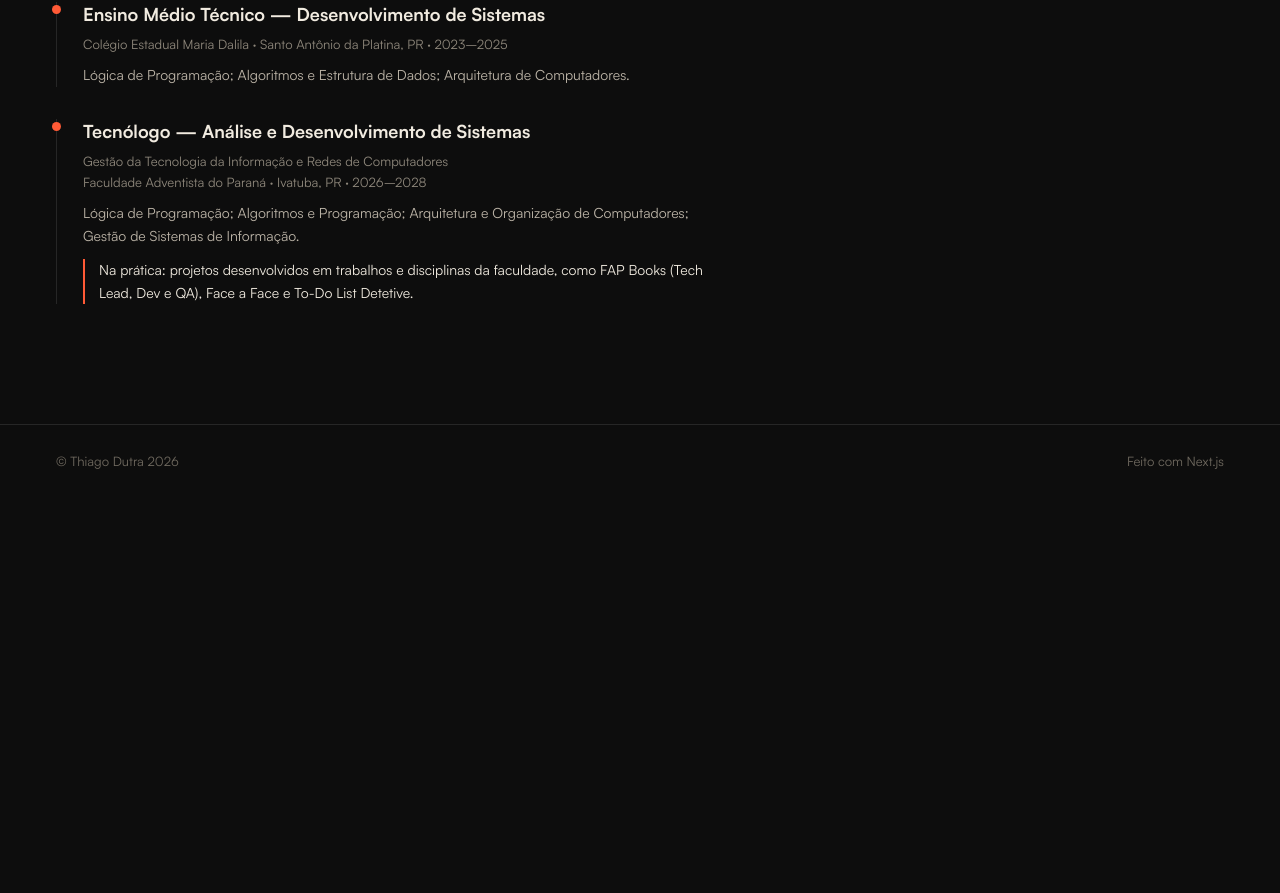
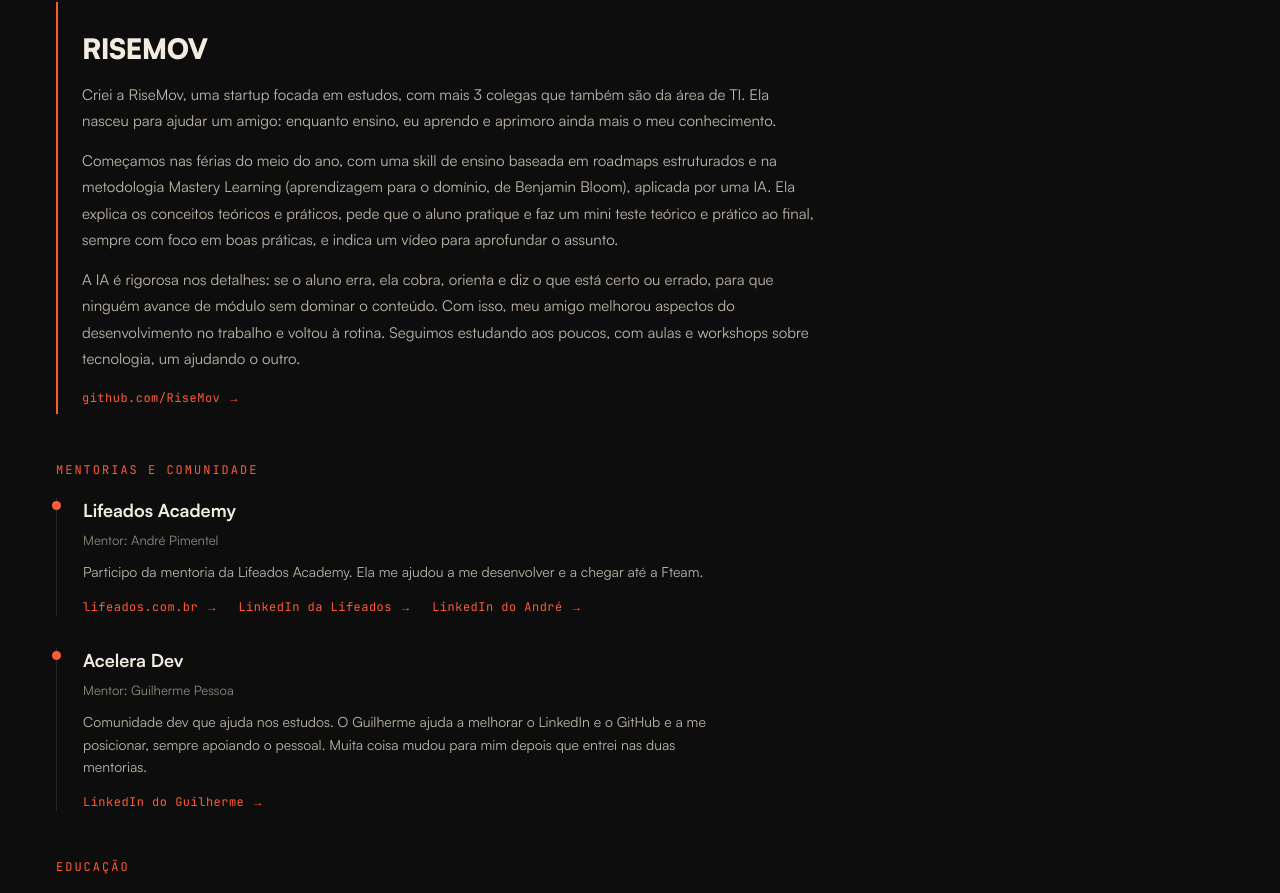
Before and after one commit to dutrathiagodev/portifolio, a Next.js app: page /sobre in a window 1280 px wide. Shown: the part 1884-2777 px from the top of the page. Before the commit the page ends 2382 px from the top, so only its background shows below. Built offline with nearby package versions, Linux system fonts and the light colour scheme; no server answers.

Commit message:
feat(sobre): adiciona a startup RiseMov e as mentorias Lifeados Academy e Acelera Dev

```diff
--- a/src/app/globals.css
+++ b/src/app/globals.css
@@ -1162,6 +1162,52 @@ a.row:hover .row-go {
   color: var(--muted);
   font-size: 13px;
   line-height: 1.6;
+}
+
+.about-feature {
+  margin-top: 20px;
+  padding: 28px 0 4px 24px;
+  border-left: 2px solid var(--accent);
+  max-width: 760px;
+}
+
+.about-feature h3 {
+  font-weight: 900;
+  font-size: 28px;
+  letter-spacing: -0.02em;
+  text-transform: uppercase;
+}
+
+.about-feature p {
+  margin-top: 14px;
+  color: var(--soft);
+  font-size: 15px;
+  line-height: 1.75;
+}
+
+.about-links {
+  display: flex;
+  flex-wrap: wrap;
+  gap: 8px 20px;
+  margin-top: 16px;
+}
+
+.about-feature .about-links,
+.education-item .about-links {
+  margin-top: 16px;
+}
+
+.about-links a {
+  font-family: var(--font-jetbrains-mono), monospace;
+  font-size: 12px;
+  letter-spacing: 0.04em;
+  color: var(--accent);
+  border-bottom: 1px solid transparent;
+  transition: border-color 0.2s ease;
+}
+
+.about-links a:hover {
+  border-color: var(--accent);
 }
 
 .education-practice {
--- a/src/components/sections/about/about.tsx
+++ b/src/components/sections/about/about.tsx
@@ -1,9 +1,36 @@
 import { PageHeading } from "@/components/ui/page-heading";
 import { aboutContent } from "@/content/sobre";
+import type { AboutLink } from "@/types/sobre";
+
+function LinkList({ links }: { links: AboutLink[] }) {
+  return (
+    <p className="about-links">
+      {links.map((link) => (
+        <a
+          key={link.href}
+          href={link.href}
+          target="_blank"
+          rel="noopener noreferrer"
+        >
+          {link.label} →
+        </a>
+      ))}
+    </p>
+  );
+}
 
 export function About() {
-  const { heading, paragraphs, doLabel, doItems, educationLabel, education } =
-    aboutContent;
+  const {
+    heading,
+    paragraphs,
+    doLabel,
+    doItems,
+    startup,
+    mentorshipLabel,
+    mentorship,
+    educationLabel,
+    education,
+  } = aboutContent;
 
   return (
     <main className="page">
@@ -31,6 +58,29 @@ export function About() {
         ))}
       </div>
 
+      <p className="section-label sub-label">{startup.label}</p>
+
+      <div className="about-feature">
+        <h3>{startup.name}</h3>
+        {startup.paragraphs.map((text) => (
+          <p key={text}>{text}</p>
+        ))}
+        <LinkList links={startup.links} />
+      </div>
+
+      <p className="section-label sub-label">{mentorshipLabel}</p>
+
+      <ul className="education-list">
+        {mentorship.map((item) => (
+          <li key={item.title} className="education-item">
+            <h3>{item.title}</h3>
+            <p className="education-meta">{item.mentor}</p>
+            <p className="education-detail">{item.description}</p>
+            <LinkList links={item.links} />
+          </li>
+        ))}
+      </ul>
+
       <p className="section-label sub-label">{educationLabel}</p>
 
       <ul className="education-list">
--- a/src/content/sobre.ts
+++ b/src/content/sobre.ts
@@ -45,6 +45,48 @@ export const aboutContent: AboutContent = {
         "Claude Code e Codex no desenvolvimento; automação com SQL, Python e BI em estudo.",
     },
   ],
+  startup: {
+    label: "STARTUP",
+    name: "RiseMov",
+    paragraphs: [
+      "Criei a RiseMov, uma startup focada em estudos, com mais 3 colegas que também são da área de TI. Ela nasceu para ajudar um amigo: enquanto ensino, eu aprendo e aprimoro ainda mais o meu conhecimento.",
+      "Começamos nas férias do meio do ano, com uma skill de ensino baseada em roadmaps estruturados e na metodologia Mastery Learning (aprendizagem para o domínio, de Benjamin Bloom), aplicada por uma IA. Ela explica os conceitos teóricos e práticos, pede que o aluno pratique e faz um mini teste teórico e prático ao final, sempre com foco em boas práticas, e indica um vídeo para aprofundar o assunto.",
+      "A IA é rigorosa nos detalhes: se o aluno erra, ela cobra, orienta e diz o que está certo ou errado, para que ninguém avance de módulo sem dominar o conteúdo. Com isso, meu amigo melhorou aspectos do desenvolvimento no trabalho e voltou à rotina. Seguimos estudando aos poucos, com aulas e workshops sobre tecnologia, um ajudando o outro.",
+    ],
+    links: [{ label: "github.com/RiseMov", href: "https://github.com/RiseMov" }],
+  },
+  mentorshipLabel: "MENTORIAS E COMUNIDADE",
+  mentorship: [
+    {
+      title: "Lifeados Academy",
+      mentor: "Mentor: André Pimentel",
+      description:
+        "Participo da mentoria da Lifeados Academy. Ela me ajudou a me desenvolver e a chegar até a Fteam.",
+      links: [
+        { label: "lifeados.com.br", href: "https://www.lifeados.com.br/" },
+        {
+          label: "LinkedIn da Lifeados",
+          href: "https://www.linkedin.com/company/lifeados-academy/",
+        },
+        {
+          label: "LinkedIn do André",
+          href: "https://www.linkedin.com/in/appimentels/",
+        },
+      ],
+    },
+    {
+      title: "Acelera Dev",
+      mentor: "Mentor: Guilherme Pessoa",
+      description:
+        "Comunidade dev que ajuda nos estudos. O Guilherme ajuda a melhorar o LinkedIn e o GitHub e a me posicionar, sempre apoiando o pessoal. Muita coisa mudou para mim depois que entrei nas duas mentorias.",
+      links: [
+        {
+          label: "LinkedIn do Guilherme",
+          href: "https://www.linkedin.com/in/guilhermep-c/",
+        },
+      ],
+    },
+  ],
   educationLabel: "EDUCAÇÃO",
   education: [
     {
--- a/src/types/sobre.ts
+++ b/src/types/sobre.ts
@@ -1,10 +1,25 @@
 import type { PageHeadingContent } from "@/types/common";
+
+export type AboutLink = { label: string; href: string };
 
 export type AboutContent = {
   heading: PageHeadingContent;
   paragraphs: string[];
   doLabel: string;
   doItems: { title: string; description: string }[];
+  startup: {
+    label: string;
+    name: string;
+    paragraphs: string[];
+    links: AboutLink[];
+  };
+  mentorshipLabel: string;
+  mentorship: {
+    title: string;
+    mentor: string;
+    description: string;
+    links: AboutLink[];
+  }[];
   educationLabel: string;
   education: {
     title: string;
```
